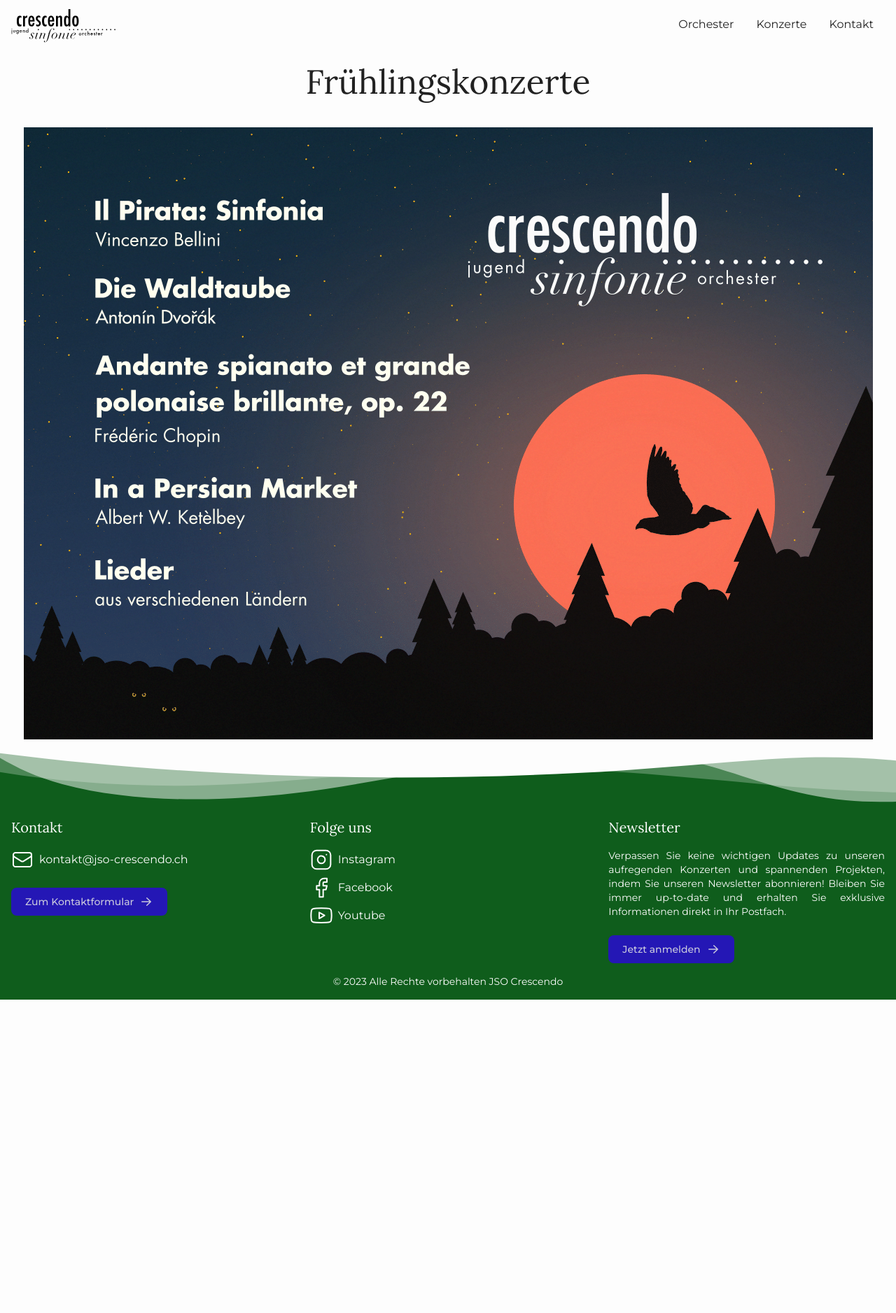
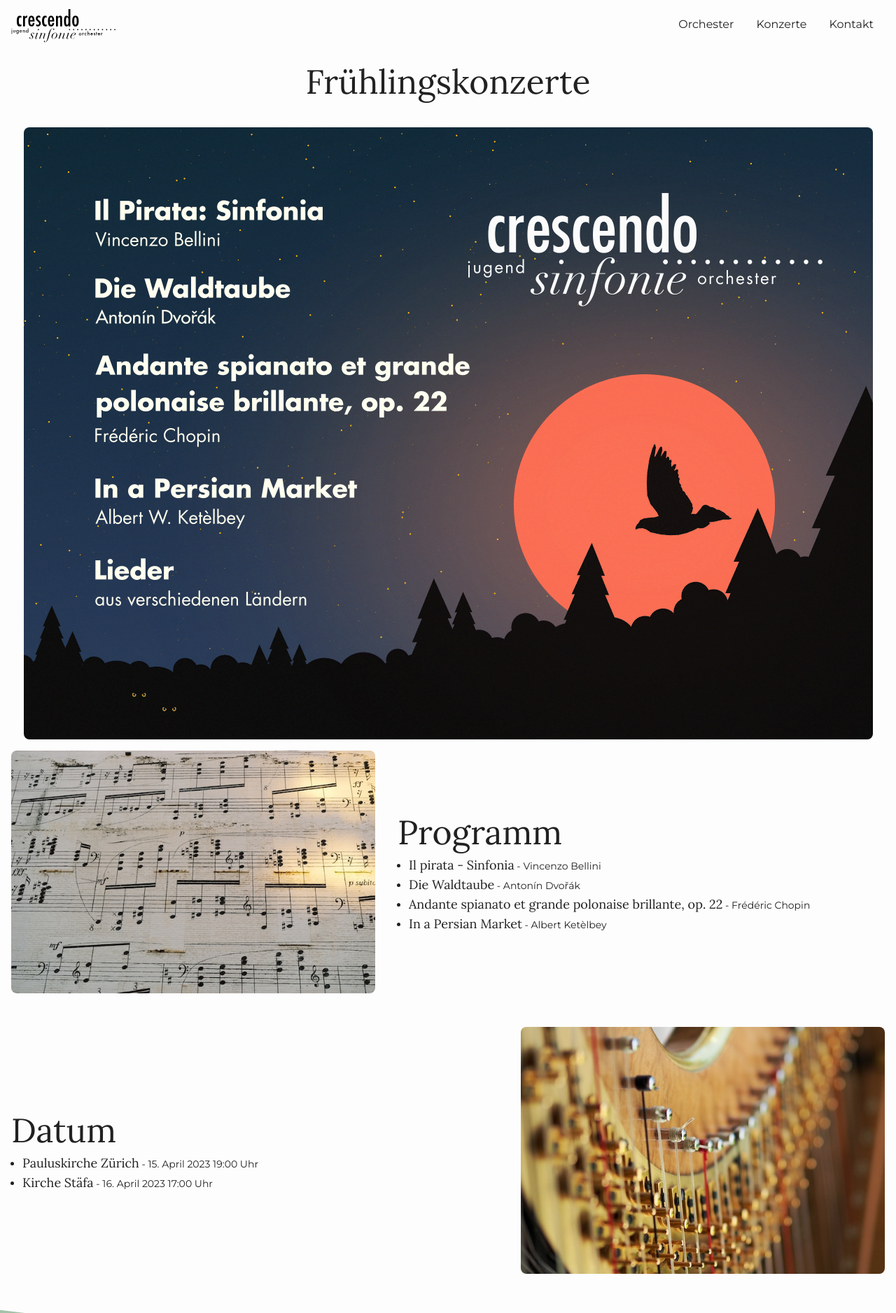
Before and after one commit to jso-crescendo/website, a Next.js app: page /konzerte/fruehlingskonzerte-23 in a window 1280 px wide. Shown: the top 1877 px of the page at 70% size. Before the commit the page ends 1429 px from the top, so only its background shows below. Built offline with nearby package versions, Linux system fonts and the light colour scheme.

Commit message:
konzerte page good enough

```diff
--- a/src/app/konzerte/[id]/page.tsx
+++ b/src/app/konzerte/[id]/page.tsx
@@ -1,6 +1,10 @@
-import Image from 'next/image'
+import Image from 'next/image';
+
+import DateImage from '@/images/backgrounds/harp.jpg';
+import ProgrammImage from '@/images/backgrounds/scores_2.jpg';
 
 import {ContentContainer} from '../../../components/contentContainer';
+import {ImageSection} from '../../../components/image-section';
 import {CONCERTS} from '../../../data/conerts';
 
 export async function generateStaticParams() {
@@ -15,7 +19,44 @@
       <h1 className="mb-8 text-center font-serif text-3xl leading-normal md:text-4xl lg:text-5xl">
         {concert.name}
       </h1>
-      <Image src={concert.image} alt="" aria-hidden="true" className='mx-auto'/>
+      <Image
+        src={concert.image}
+        alt=""
+        aria-hidden="true"
+        className="mx-auto rounded-lg"
+        priority
+      />
+      <ImageSection
+        title="Programm"
+        image={{src: ProgrammImage, alt: ''}}
+        textOnly={false}
+      >
+        <ol className="list-disc pl-4">
+          {concert.program?.map((p) => (
+            <li key={p.name}>
+              <span className="font-serif text-lg">{p.name}</span>
+              <span className="text-sm"> - {p.composer}</span>
+            </li>
+          ))}
+        </ol>
+      </ImageSection>
+
+      <ImageSection
+        title="Datum"
+        image={{src: DateImage, alt: ''}}
+        textOnly={false}
+      >
+        <ol className="list-disc pl-4">
+          {concert.dates?.map((d) => (
+            <li key={d.dateISO}>
+              <a href={d.googleMapsLink} className='hover:text-primary-main'>
+                <span className="font-serif text-lg">{d.location}</span>
+                <span className="text-sm"> - {d.dateString}</span>
+              </a>
+            </li>
+          ))}
+        </ol>
+      </ImageSection>
     </ContentContainer>
   );
 }
```
Also changed, not shown: src/images/backgrounds/harp.jpg (added), src/images/backgrounds/scores_2.jpg (added).
